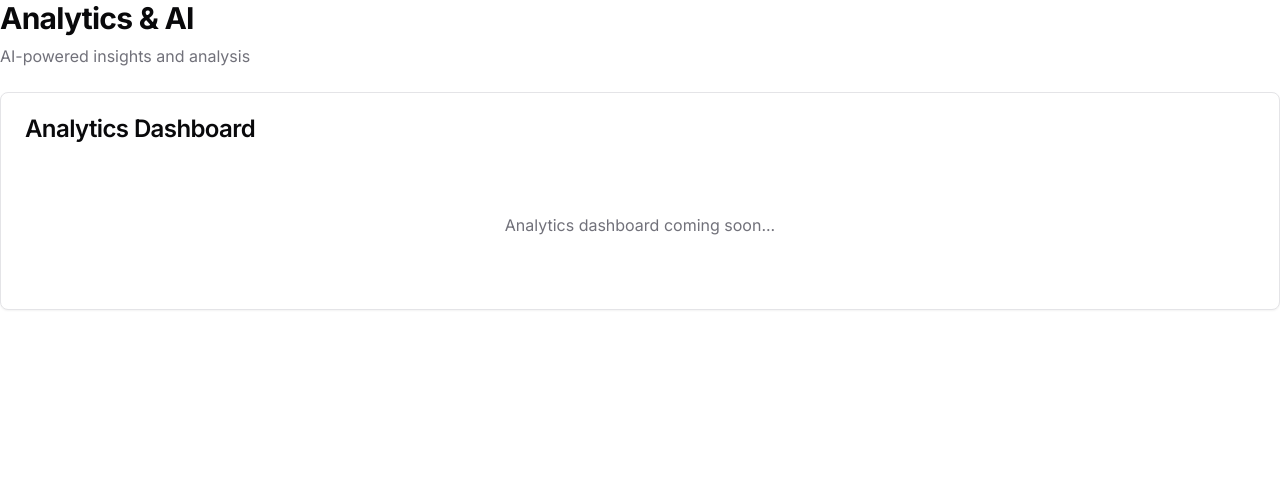
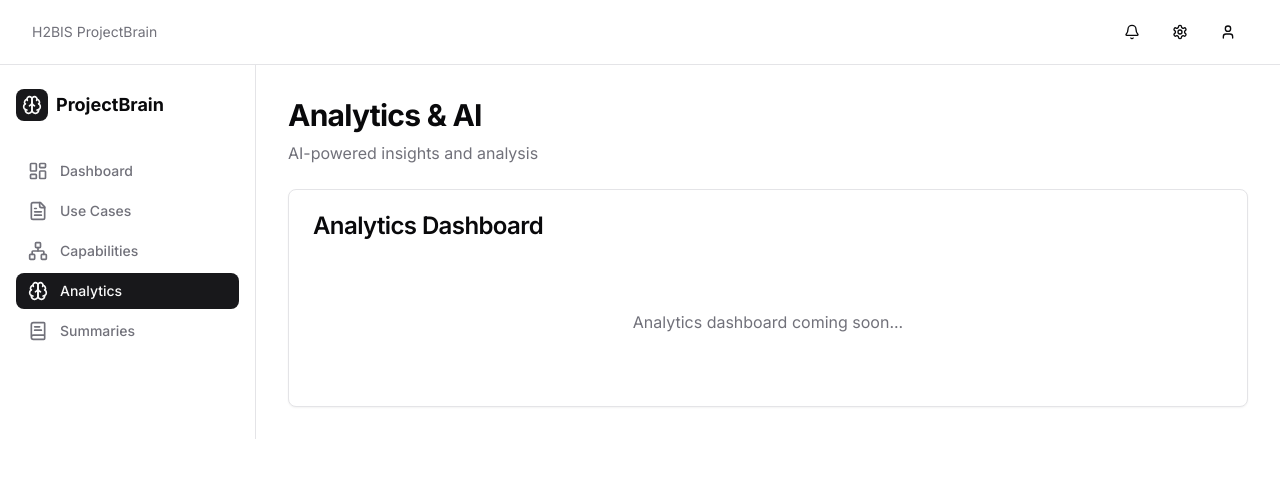
Before and after one commit to h2bis-dev/h2bis-project-brain-mcp, a Next.js app in the folder h2bis-pb-web/: page /analytics in a window 1280 px wide. Shown: the top 478 px of the page. Built offline with nearby package versions, Linux system fonts and the light colour scheme; no server answers.

Commit message:
web side bar made permenant

```diff
--- a/h2bis-pb-web/src/app/dashboard/layout.tsx
+++ b/h2bis-pb-web/src/app/(app)/layout.tsx
@@ -3,11 +3,11 @@ import { Sidebar } from "@/components/layout/sidebar";
 import { Navbar } from "@/components/layout/navbar";
 
 export const metadata: Metadata = {
-    title: "Dashboard - H2BIS ProjectBrain",
-    description: "Project knowledge management dashboard",
+    title: "H2BIS ProjectBrain",
+    description: "AI-powered project knowledge management system",
 };
 
-export default function DashboardLayout({
+export default function AppLayout({
     children,
 }: {
     children: React.ReactNode;
```
Also changed, not shown: h2bis-pb-web/src/app/(app)/analytics/page.tsx (renamed from h2bis-pb-web/src/app/analytics/page.tsx), h2bis-pb-web/src/app/(app)/capabilities/page.tsx (renamed from h2bis-pb-web/src/app/capabilities/page.tsx), h2bis-pb-web/src/app/(app)/dashboard/page.tsx (renamed from h2bis-pb-web/src/app/dashboard/page.tsx), h2bis-pb-web/src/app/(app)/develop/page.tsx (renamed from h2bis-pb-web/src/app/develop/page.tsx), h2bis-pb-web/src/app/(app)/summaries/page.tsx (renamed from h2bis-pb-web/src/app/summaries/page.tsx), h2bis-pb-web/src/app/(app)/use-cases/new/page.tsx (renamed from h2bis-pb-web/src/app/use-cases/new/page.tsx), h2bis-pb-web/src/app/(app)/use-cases/page.tsx (renamed from h2bis-pb-web/src/app/use-cases/page.tsx).
